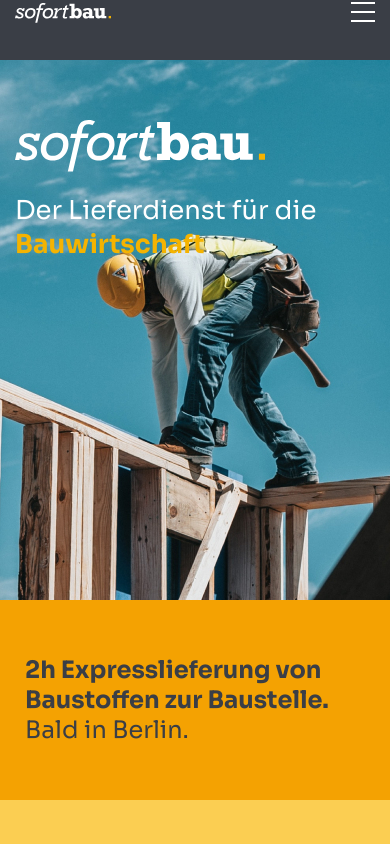
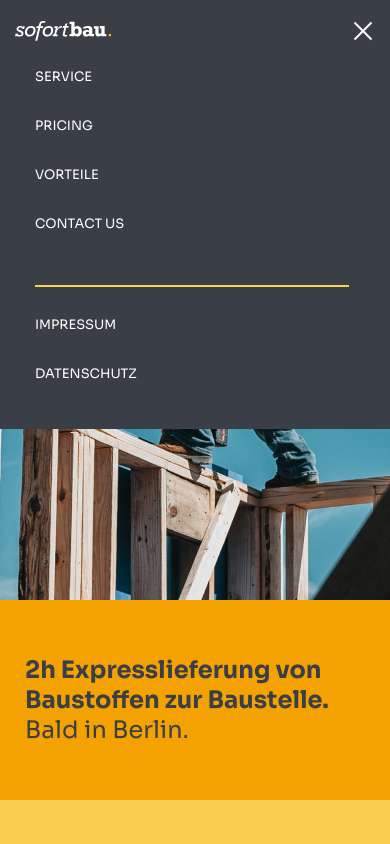
Before and after one commit to ITalik-gr/Sofortbau, a website: page src/index.html in a window 390 px wide. Both pictures are taken after a click on the element 363 px from the left and 12 px from the top of the page. Shown: the top 844 px of the page. Drawn offline with nearby package versions, Linux system fonts and the light colour scheme; files that its build step writes are made by us from their sources; files whose address does not match are found by name.

Commit message:
add menu. 1 link scroll 23.04 (1)

```diff
--- a/src/Datenschutz.html
+++ b/src/Datenschutz.html
@@ -40,6 +40,7 @@
 </head>
 <body>
 
+  <body>
     <div class="nav">
       <div class="container">
           <div class="nav__wrap">
@@ -47,20 +48,19 @@
                   <img src="img/nav-logo.svg" alt="">
               </div>
               <ul class="nav__list">
-                <li class="nav__list__item"><a href="#" class="nav__list__link">Service</a></li>
+                  <li class="nav__list__item"><a href="#footer" class="nav__list__link">Service</a></li>
                   <li class="nav__list__item"><a href="#" class="nav__list__link">pricing</a></li>
                   <li class="nav__list__item"><a href="#" class="nav__list__link">vorteile</a></li>
                   <li class="nav__list__item"><a href="#" class="nav__list__link">contact us</a></li>
               </ul>
-            <div class="nav-burger">
+              <div id="nav-menu" class="nav-burger">
                   <span></span>
-            </div>
               </div>
           </div>
       </div>
       <div class="nav-menu">
           <ul class="nav-menu__list">
-        <li class="nav-menu__list__item"><a href="#">Service</a></li>
+              <li class="nav-menu__list__item"><a href="#footer">Service</a></li>
               <li class="nav-menu__list__item"><a href="#">pricing</a></li>
               <li class="nav-menu__list__item"><a href="#">vorteile</a></li>
               <li class="nav-menu__list__item"><a href="#">contact us</a></li>
@@ -70,6 +70,7 @@
               <li class="nav-menu__list__item"><a href="impressum.html">Impressum</a></li>
               <li class="nav-menu__list__item"><a href="Datenschutz.html">Datenschutz</a></li>
           </ul>
+      </div>
   </div>
 <div class="dat-header">
   <div class="dat-header__title">
@@ -570,5 +571,9 @@
       </div>
   </div>
 </div>
+
+    <!-- JavaScript files -->
+    <script src="https://cdnjs.cloudflare.com/ajax/libs/jquery/3.6.0/jquery.min.js" integrity="sha512-894YE6QWD5I59HgZOGReFYm4dnWc1Qt5NtvYSaNcOP+u1T9qYdvdihz0PPSiiqn/+/3e7Jo4EaG7TubfWGUrMQ==" crossorigin="anonymous"></script>
+    <script src="js/script.js"></script>
 </body>
 </html>
--- a/src/index.html
+++ b/src/index.html
@@ -45,20 +45,19 @@
                     <img src="img/nav-logo.svg" alt="">
                 </div>
                 <ul class="nav__list">
-                    <li class="nav__list__item"><a href="#" class="nav__list__link">Service</a></li>
+                    <li class="nav__list__item"><a href="#footer" class="nav__list__link">Service</a></li>
                     <li class="nav__list__item"><a href="#" class="nav__list__link">pricing</a></li>
                     <li class="nav__list__item"><a href="#" class="nav__list__link">vorteile</a></li>
                     <li class="nav__list__item"><a href="#" class="nav__list__link">contact us</a></li>
                 </ul>
-                <div class="nav-burger">
+                <div id="nav-menu" class="nav-burger">
                     <span></span>
-                </div>
                 </div>
             </div>
         </div>
         <div class="nav-menu">
             <ul class="nav-menu__list">
-            <li class="nav-menu__list__item"><a href="#">Service</a></li>
+                <li class="nav-menu__list__item"><a href="#footer">Service</a></li>
                 <li class="nav-menu__list__item"><a href="#">pricing</a></li>
                 <li class="nav-menu__list__item"><a href="#">vorteile</a></li>
                 <li class="nav-menu__list__item"><a href="#">contact us</a></li>
@@ -69,6 +68,8 @@
                 <li class="nav-menu__list__item"><a href="Datenschutz.html">Datenschutz</a></li>
             </ul>
         </div>
+    </div>
+
     <div class="header">
         <div class="container">
             <div class="header__wrap">
@@ -270,7 +271,7 @@
             </div>
         </div>
     </div>
-    <div class="footer">
+    <div id="footer" class="footer">
             <div class="footer__wrap">
                 <div class="footer__text">
                     <div class="footer__title">
@@ -349,6 +350,7 @@
 
 
     <!-- JavaScript files -->
+    <script src="https://cdnjs.cloudflare.com/ajax/libs/jquery/3.6.0/jquery.min.js" integrity="sha512-894YE6QWD5I59HgZOGReFYm4dnWc1Qt5NtvYSaNcOP+u1T9qYdvdihz0PPSiiqn/+/3e7Jo4EaG7TubfWGUrMQ==" crossorigin="anonymous"></script>
     <script src="js/script.js"></script>
 </body>
 </html>
--- a/src/js/script.js
+++ b/src/js/script.js
@@ -0,0 +1,23 @@
+
+
+$(document).ready(function(){
+  $('#nav-menu').click(function(){
+      $('.nav-menu').addClass('nav-open').slideToggle('300');
+  });
+});
+
+(function () {
+  var toggle = document.querySelector('.nav-burger');
+
+  toggle.addEventListener('click', function(e) {
+    this.classList.toggle('opened');
+  });
+})();
+
+var $page = $('html, body');
+$('a[href*="#"]').click(function() {
+    $page.animate({
+        scrollTop: $($.attr(this, 'href')).offset().top
+    }, 400);
+    return false;
+});
--- a/src/sass/base/_media.scss
+++ b/src/sass/base/_media.scss
@@ -976,6 +976,11 @@
 
 
 @media (max-width: 576px)  { //320
+  .nav {
+    &__hr {
+      width: 80%;
+    }
+  }
   .header {
     background-position: -720px 0;
     &__logo {
--- a/src/sass/blocks/_footer.scss
+++ b/src/sass/blocks/_footer.scss
@@ -4,7 +4,7 @@
   display: flex;
   justify-content: space-between;
   &__image {
-
+    overflow: hidden;
   }
   &__text {
     padding-top: 90px;
--- a/src/sass/blocks/_header.scss
+++ b/src/sass/blocks/_header.scss
@@ -1,5 +1,19 @@
 
-
+.opened {
+  span {
+    opacity: 0;
+  }
+  &::before {
+    top: 10px!important;
+    left: 0!important;
+    transform: rotate(45deg);
+  }
+  &::after {
+    top: 10px!important;
+    left: 0!important;
+    transform: rotate(-45deg);
+  }
+}
 .nav {
   background: #3A3E46;
   height: 60px;
@@ -23,7 +37,7 @@
       top: 0;
       left: 0;
     }
-    span {
+    span  {
       height: 2px;
       width: 100%;
       background: #fff;
@@ -49,7 +63,7 @@
   }
   &-menu {
     position: absolute;
-    top: 110px;
+    top: 60px;
     left: 0;
     z-index: 10;
     margin-top: -1px;
@@ -59,7 +73,7 @@
     flex-direction: column;
     justify-content: center;
     align-items: start;
-    height: 335px;
+    height: 370px;
     width: 100%;
     &__list {
       padding-left: 35px;
@@ -82,7 +96,7 @@
     display: flex;
     justify-content: space-between;
     align-items: center;
-    height: 100%;
+    height: 60px;
   }
   &__list {
     display: flex;
--- a/src/sass/blocks/_imp-contact.scss
+++ b/src/sass/blocks/_imp-contact.scss
@@ -43,6 +43,7 @@
       flex-direction: column;
       justify-content: center;
       align-items: start;
+      padding-right: 15%;
     }
     &__link {
       display: flex;
--- a/src/sass/style.scss
+++ b/src/sass/style.scss
@@ -45,6 +45,9 @@
         background-color: #F4A202!important;
     }
 }
+.nav-open{
+    display: flex;
+}
 @import 'blocks/header';
 @import 'blocks/menu';
 @import 'blocks/work';
```
Also changed, not shown: src/impressum.html (+9 -4 lines), dist/Datenschutz.html, dist/css/style.min.css, dist/img/footer-image.jpg, dist/impressum.html, dist/index.html, dist/js/script.js, src/img/footer-image.jpg, src/img/footer-image.webp, 1 other file. Lines whose indentation alone changed are shown as unchanged.
